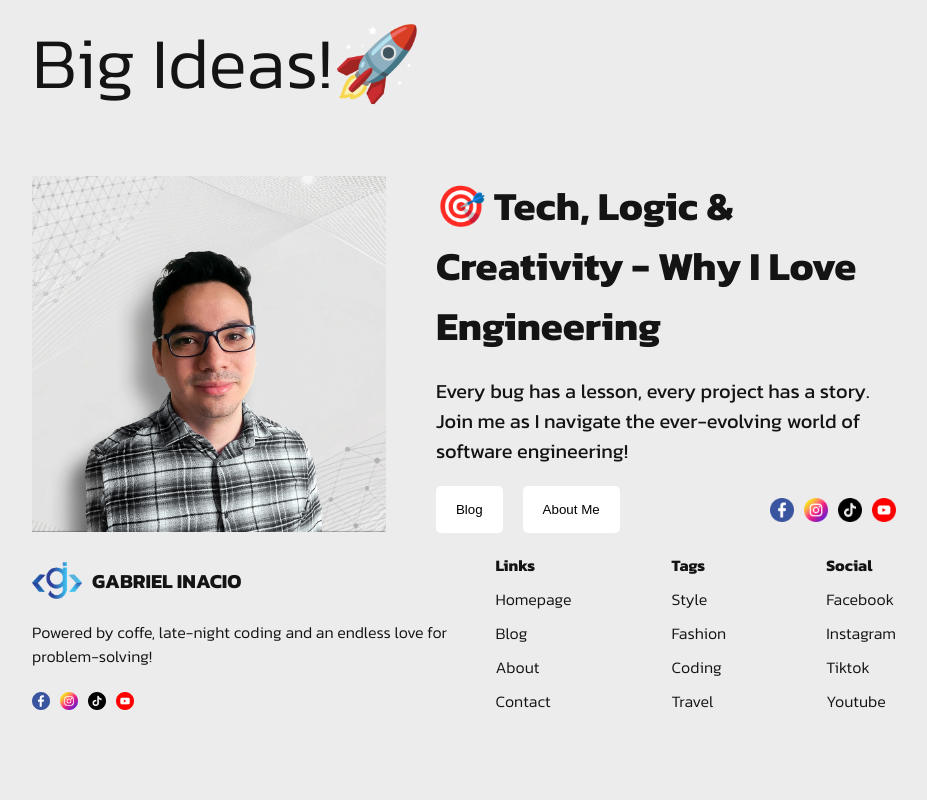
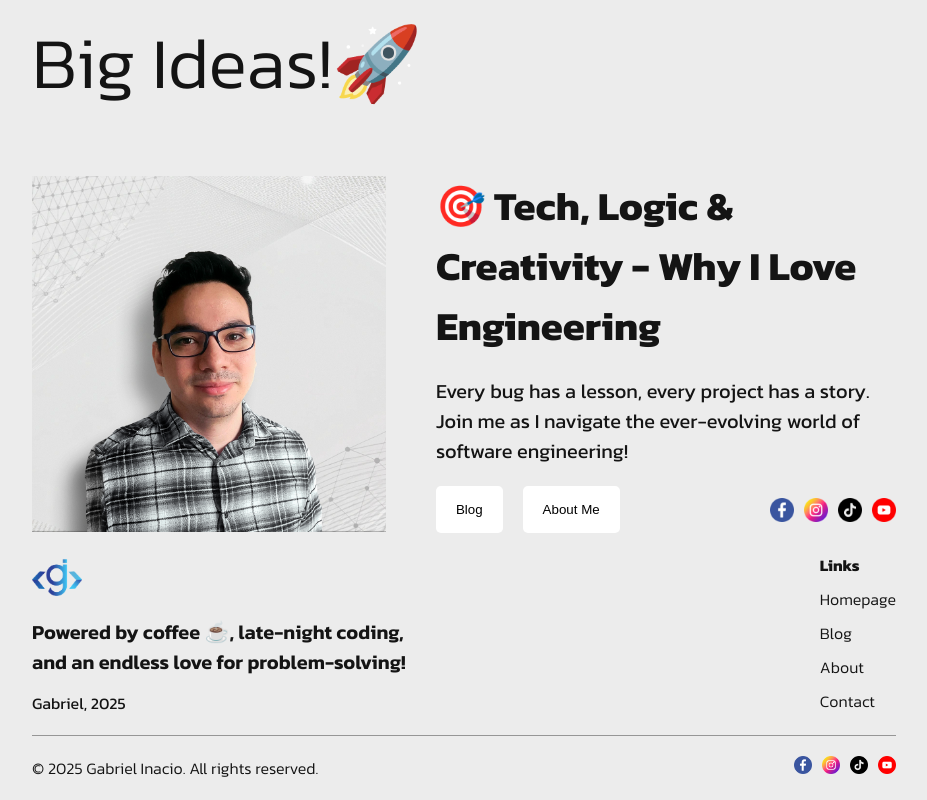
Before and after one commit to gabrielinaciosouza/blog, a Next.js app in the folder blog-web/: page / in a window 1280 px wide. Shown: the part 335-1135 px from the top of the page, without its empty margins (176-1103 px from the left). Before the commit the page ends 1068 px from the top, so only its background shows below. Built offline with nearby package versions, Linux system fonts and the light colour scheme.

Commit message:
feat: enhance footer layout and add current year display

```diff
--- a/blog-web/src/components/footer/Footer.tsx
+++ b/blog-web/src/components/footer/Footer.tsx
@@ -4,22 +4,22 @@ import Image from "next/image";
 import Link from "next/link";
 
 const Footer = () => {
+
+    const currentYear = new Date().getFullYear();
+
     return (
         <div className={styles.container}>
+            <div className={styles.topSection}>
                 <div className={styles.info}>
                     <div className={styles.logo}>
                         <Image src="/logo2.png" alt="Gabriel's blog" width={50} height={50} />
-                    <h1 className={styles.logoText}>GABRIEL INACIO</h1>
                     </div>
+
                     <p className={styles.desc}>
-                    Powered by coffe, late-night coding and an endless love for problem-solving!
+                        Powered by coffee ☕, late-night coding,<br />
+                        and an endless love for problem-solving!
                     </p>
-                <div className={styles.icons}>
-                    <Image src="/facebook.png" alt="" width={18} height={18} />
-                    <Image src="/instagram.png" alt="" width={18} height={18} />
-                    <Image src="/tiktok.png" alt="" width={18} height={18} />
-                    <Image src="/youtube.png" alt="" width={18} height={18} />
-                </div>
+                    <p className={styles.year}>Gabriel, {currentYear}</p>
                 </div>
                 <div className={styles.links}>
                     <div className={styles.list}>
@@ -29,19 +29,24 @@ const Footer = () => {
                         <Link href="/">About</Link>
                         <Link href="/">Contact</Link>
                     </div>
-                <div className={styles.list}>
-                    <span className={styles.listTitle}>Tags</span>
-                    <Link href="/">Style</Link>
-                    <Link href="/">Fashion</Link>
-                    <Link href="/">Coding</Link>
-                    <Link href="/">Travel</Link>
                 </div>
-                <div className={styles.list}>
-                    <span className={styles.listTitle}>Social</span>
-                    <Link href="/">Facebook</Link>
-                    <Link href="/">Instagram</Link>
-                    <Link href="/">Tiktok</Link>
-                    <Link href="/">Youtube</Link>
+            </div>
+            <div className={styles.divider}></div>
+            <div className={styles.footerBottom}>
+                <span>© {currentYear} Gabriel Inacio. All rights reserved.</span>
+                <div className={styles.socialIcons}>
+                    <Link href="/">
+                        <Image src="/facebook.png" alt="Facebook" width={18} height={18} />
+                    </Link>
+                    <Link href="/">
+                        <Image src="/instagram.png" alt="Instagram" width={18} height={18} />
+                    </Link>
+                    <Link href="/">
+                        <Image src="/tiktok.png" alt="Tiktok" width={18} height={18} />
+                    </Link>
+                    <Link href="/">
+                        <Image src="/youtube.png" alt="Youtube" width={18} height={18} />
+                    </Link>
                 </div>
             </div>
         </div>
--- a/blog-web/src/components/footer/footer.module.css
+++ b/blog-web/src/components/footer/footer.module.css
@@ -2,13 +2,18 @@
     margin-top: auto; /* Push the footer to the bottom */
     padding: 20px 0px;
     display: flex;
-    align-items: center;
-    justify-content: space-between;
+    flex-direction: column;
+    align-items: flex-start; /* Align items to the start (top) */
     color: var(--softTextColor);
 }
 
+.topSection {
+    display: flex;
+    justify-content: space-between;
+    width: 100%;
+}
+
 .info {
-    flex: 1;
     display: flex;
     flex-direction: column;
     gap: 14px;
@@ -20,22 +25,21 @@
     gap: 10px;
 }
 
+.year {
+    font-size: 16px;
+    font-weight: 400;
+}
+
 .logoText {
+    font-size: 18px;
+}
+
+.desc {
+    font-weight: 600;
     font-size: 20px;
 }
 
-.desc {
-    font-weight: 300;
-}
-
-.icons {
-    margin-top: 10px;
-    display: flex;
-    gap: 10px;
-}
-
 .links {
-    flex: 1;
     display: flex;
     justify-content: flex-end;
     gap: 100px;
@@ -52,11 +56,32 @@
     font-weight: bold;
 }
 
+.divider {
+    width: 100%;
+    height: 1px;
+    background-color: #14141466;
+    margin: 20px 0;
+}
+
+.footerBottom {
+    font-weight: 300;
+    width: 100%;
+    display: flex;
+    justify-content: space-between;
+    align-items: center;
+}
+
+.socialIcons {
+    display: flex;
+    gap: 10px;
+}
+
 @media screen and (max-width: 1024px) {
     .links {
         gap: 50px;
     }
 }
+
 @media screen and (max-width: 768px) {
     .container {
         flex-direction: column;
@@ -68,6 +93,7 @@
         justify-content: space-between;
     }
 }
+
 @media screen and (max-width: 640px) {
     .links {
         font-size: 14px;
```
Lines whose indentation alone changed are shown as unchanged.
